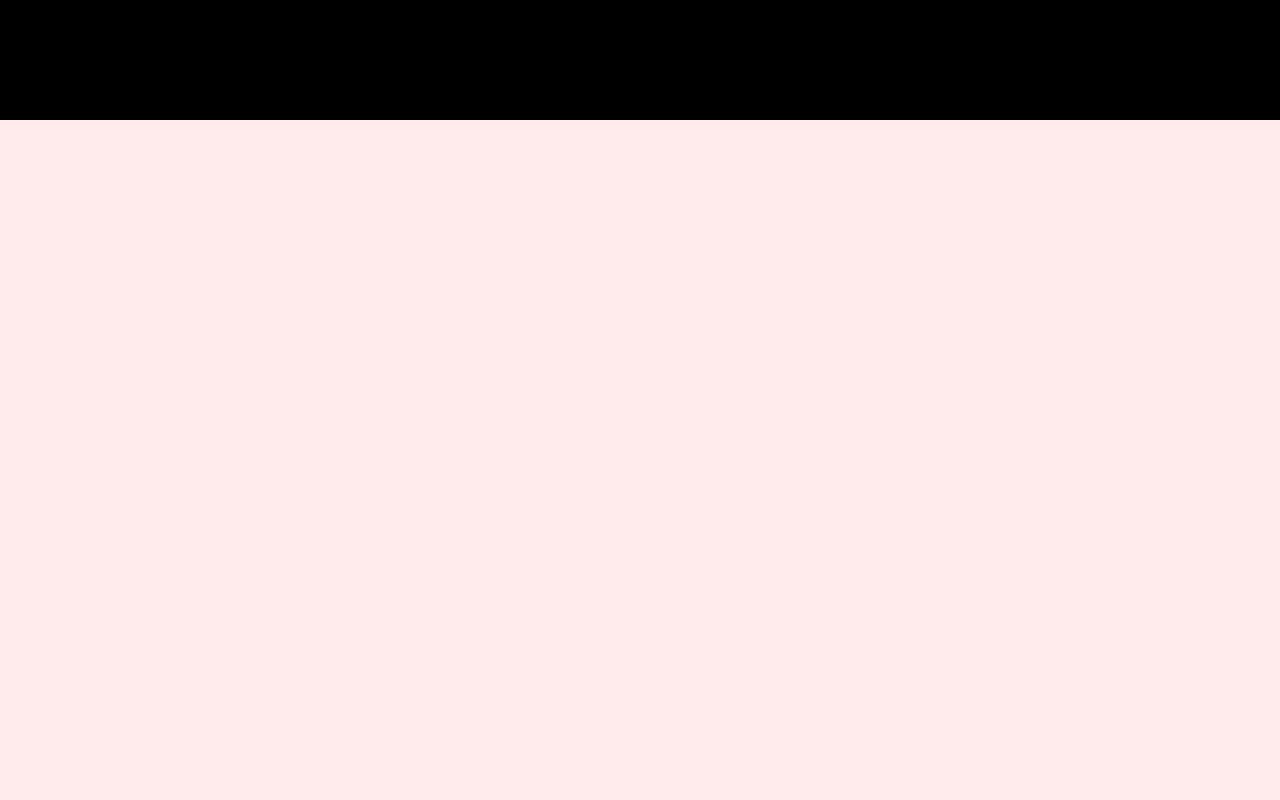
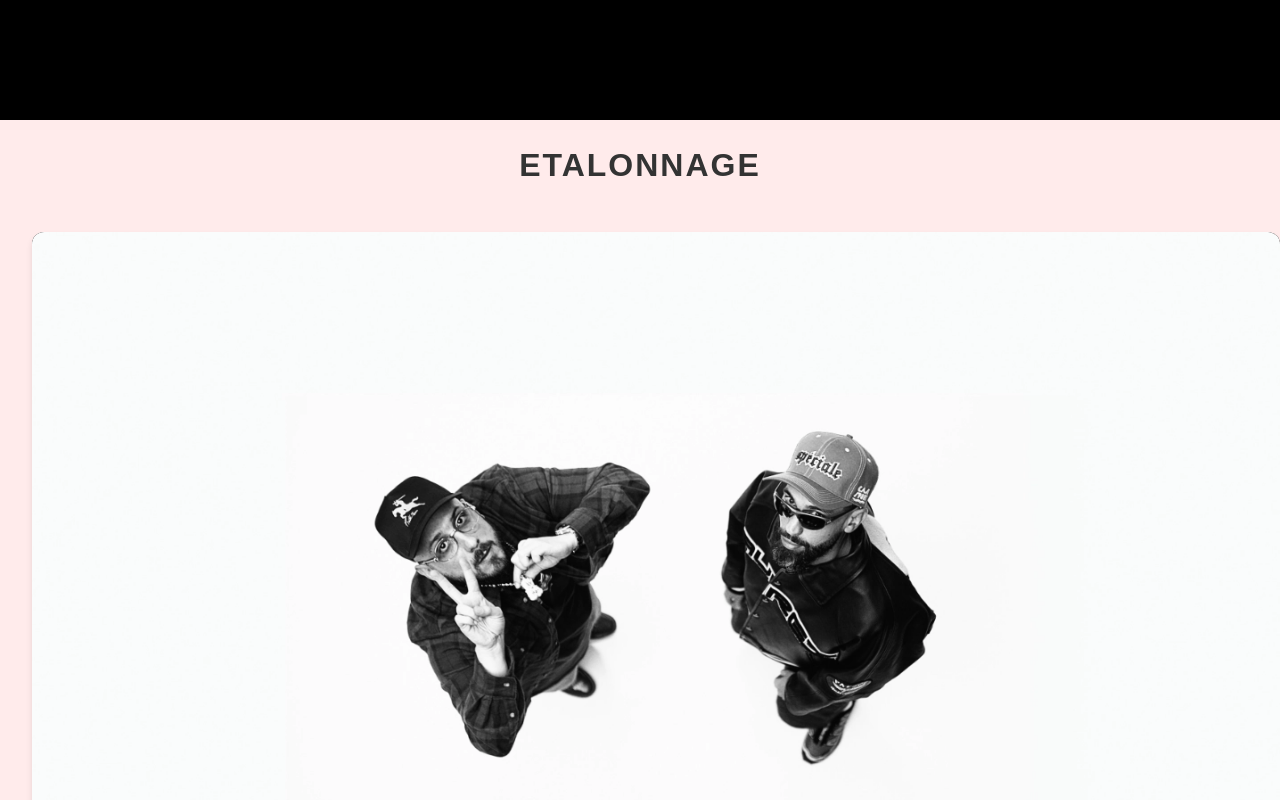
Before and after one commit to Cyb3rOguh/site_fanny, a React (Create React App) app: page / in a window 1280 px wide. Shown: the part 680-1480 px from the top of the page. Built offline with nearby package versions, Linux system fonts and the light colour scheme.

Commit message:
huge gap

```diff
--- a/src/Colo.tsx
+++ b/src/Colo.tsx
@@ -14,7 +14,7 @@ const Colo: React.FC = () => {
     { id: '1', image: '/Stills/CaballeroetJeanJass/CaballeroetJeanJass.webp' },
     { id: '2', image: '/Stills/Mariage/Mariage3.webp' },
     { id: '3', image: '/Stills/MiamiBass/MiamiBass8.webp' },
-    { id: '4', image: '/Stills/Rivella/Rivella4.webp' },
+    { id: '4', image: '/Stills/Rivella/Rivella2.webp' },
     { id: '5', image: '/Stills/HesitOut/HeistOut1.webp' },
     { id: '6', image: '/Stills/AgeNouveau/AgeNouveau9.webp' },
     { id: '7', image: '/Stills/Gagner/GagnerCestBien5.webp' },
--- a/src/Heros.tsx
+++ b/src/Heros.tsx
@@ -137,21 +137,10 @@ const Hero: React.FC = () => {
       />
       </div>
 
-      {/* Actual Content Section */}
-      <section
-      style={{
-        position: 'relative',
-        height: '100vh',
-        display: 'flex',
-        alignItems: 'center',
-        justifyContent: 'center',
-        color: '#fff',
-        zIndex: 1,
-      }}
-      >
+
       {/* You can add a title or CTA here if you want */}
       {/* <h1>Fanny Vo</h1> */}
-      </section>
+
     </>
   );
 };
```
